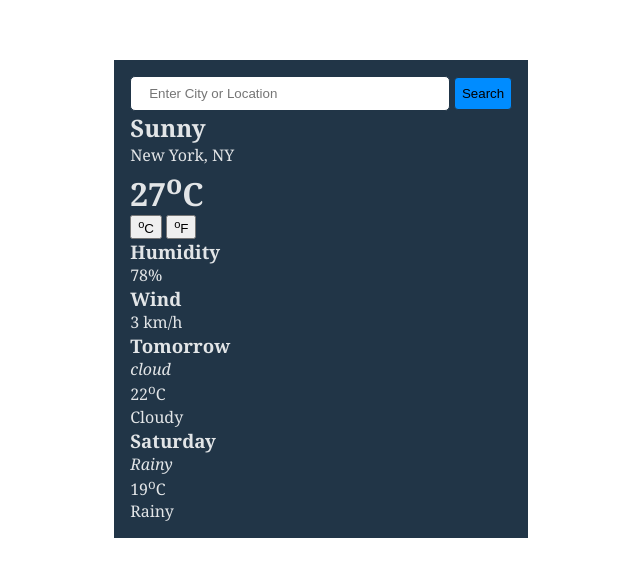
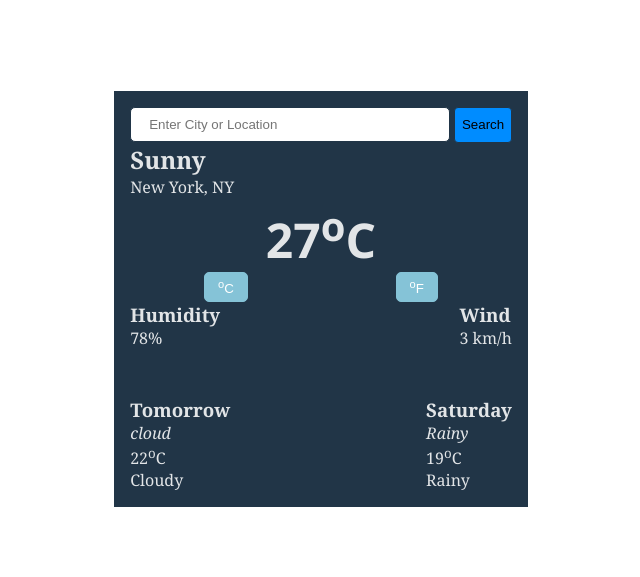
Before and after one commit to Youssoufai/weather-app, a plain HTML site: page index.html in a window 1280 px wide. Shown: the part 101-678 px from the top of the page, without its empty margins (319-959 px from the left). Drawn offline with Linux system fonts and the light colour scheme.

Commit message:
Application of css

```diff
--- a/index.html
+++ b/index.html
@@ -15,15 +15,19 @@
             <button>Search</button>
         </div>
         <div class="body">
+            <div class="weather-info">
                 <div>
                     <i></i>
+                </div>
+                <div>
                     <h2>Sunny</h2>
                     <p>New York, NY</p>
                 </div>
-            <h1>27<sup>o</sup>C</h1>
-            <div class="temp-units">
-                <button><sup>o</sup>C</button>
-                <button><sup>o</sup>F</button>
+            </div>
+            <h1 class="temp">27<sup>o</sup>C</h1>
+            <div class="temp-unit">
+                <button class="temp-button"><sup>o</sup>C</button>
+                <button class="temp-button"><sup>o</sup>F</button>
             </div>
             <div class="temp-type">
                 <div class="left">
@@ -36,6 +40,7 @@
                 </div>
             </div>
         </div>
+        <div class="days">
             <div class="next-day">
                 <h3>Tomorrow</h3>
                 <i>cloud</i>
@@ -49,6 +54,7 @@
                 <p>Rainy</p>
             </div>
         </div>
+    </div>
 </body>
 
 </html>
--- a/style.css
+++ b/style.css
@@ -1,8 +1,13 @@
-*{
+* {
     margin: 0;
     box-sizing: border-box;
 }
-:root{
+
+button {
+    cursor: pointer;
+}
+
+:root {
     font-synthesis: none;
     text-rendering: optimizeLegibility;
     -webkit-font-smoothing: antialiased;
@@ -10,29 +15,80 @@
     color-scheme: light dark;
     color: rgba(255, 255, 255, 0.87);
 }
-body{
+
+body {
     display: flex;
     justify-content: center;
     align-items: center;
     min-height: 100vh;
     font-family: Georgia, 'Times New Roman', Times, serif;
 }
-.container{
+
+.container {
     background-color: #213547;
     padding: 1rem;
+    display: flex;
+    flex-direction: column;
+    justify-content: center;
+    align-items: center;
 }
-input{
+
+.body {
+    width: 100%;
+}
+
+input {
     width: 20rem;
     height: 2.2rem;
     border-radius: 5px;
     border: 1px solid #213547;
 }
-input::placeholder{
+
+input::placeholder {
     padding-left: 1rem;
 }
-input+button{
-    padding: .5rem .5em;
+
+input+button {
+    padding: .6rem .5em;
     border-radius: 4px;
     border: 1px solid #213547;
     background-color: rgb(0, 140, 255);
+    cursor: pointer;
 }
+
+.weather-info {
+    display: flex;
+}
+
+.temp {
+    font-size: 3rem;
+    text-align: center;
+    font-family: 'Segoe UI', Tahoma, Geneva, Verdana, sans-serif;
+}
+
+.temp-unit {
+    display: flex;
+}
+
+.temp-button {
+    background: #85c3d7;
+    padding: .3rem .8rem;
+    border: 1px solid #85c3d7;
+    color: white;
+    gap: 2rem;
+    border-radius: 5px;
+    margin-inline: auto;
+}
+
+.temp-type {
+    display: flex;
+    justify-content: space-between;
+
+}
+
+.days {
+    width: 100%;
+    display: flex;
+    justify-content: space-between;
+    margin-top: 3rem;
+}
```
Lines whose indentation alone changed are shown as unchanged.
